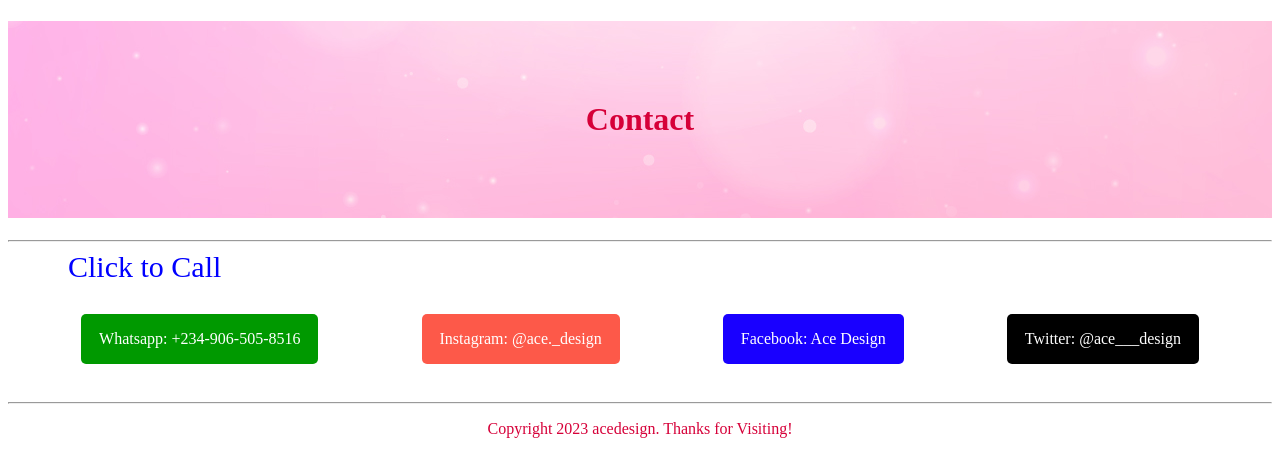
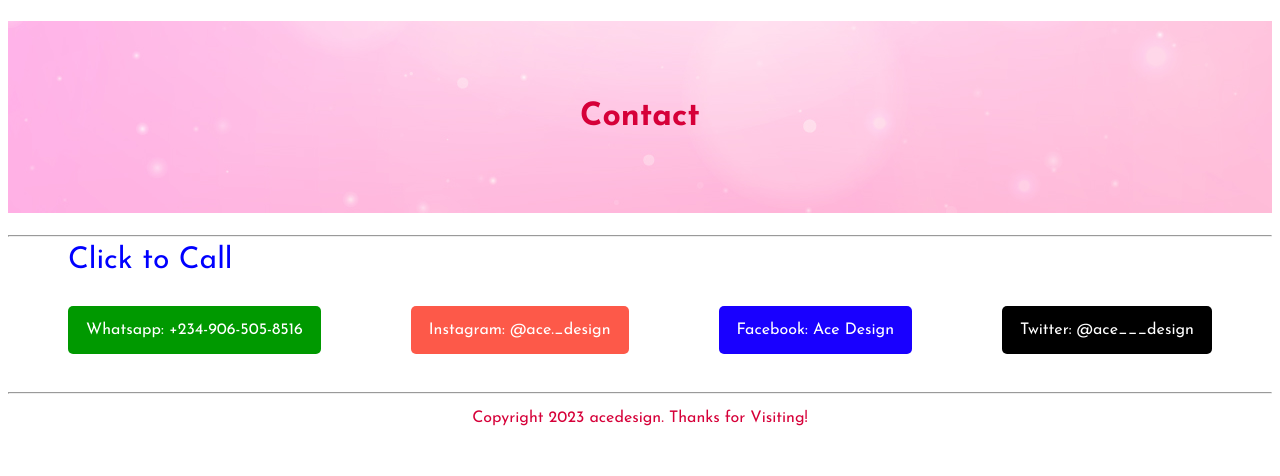
Before and after one commit to Ace-design2/myportfilio, a plain HTML site: page html & css/contact.html in a window 1280 px wide. Drawn offline with Linux system fonts and the light colour scheme.

Commit message:
contact.css

```diff
--- a/html & css/contact.css
+++ b/html & css/contact.css
@@ -1,3 +1,7 @@
+body {
+  background-color: rgb(255, 255, 255);
+  font-family: "Josefin Sans", sans-serif;
+}
 h1 {
     color: #d60039;
     background-color: #ffc6d5;
```
